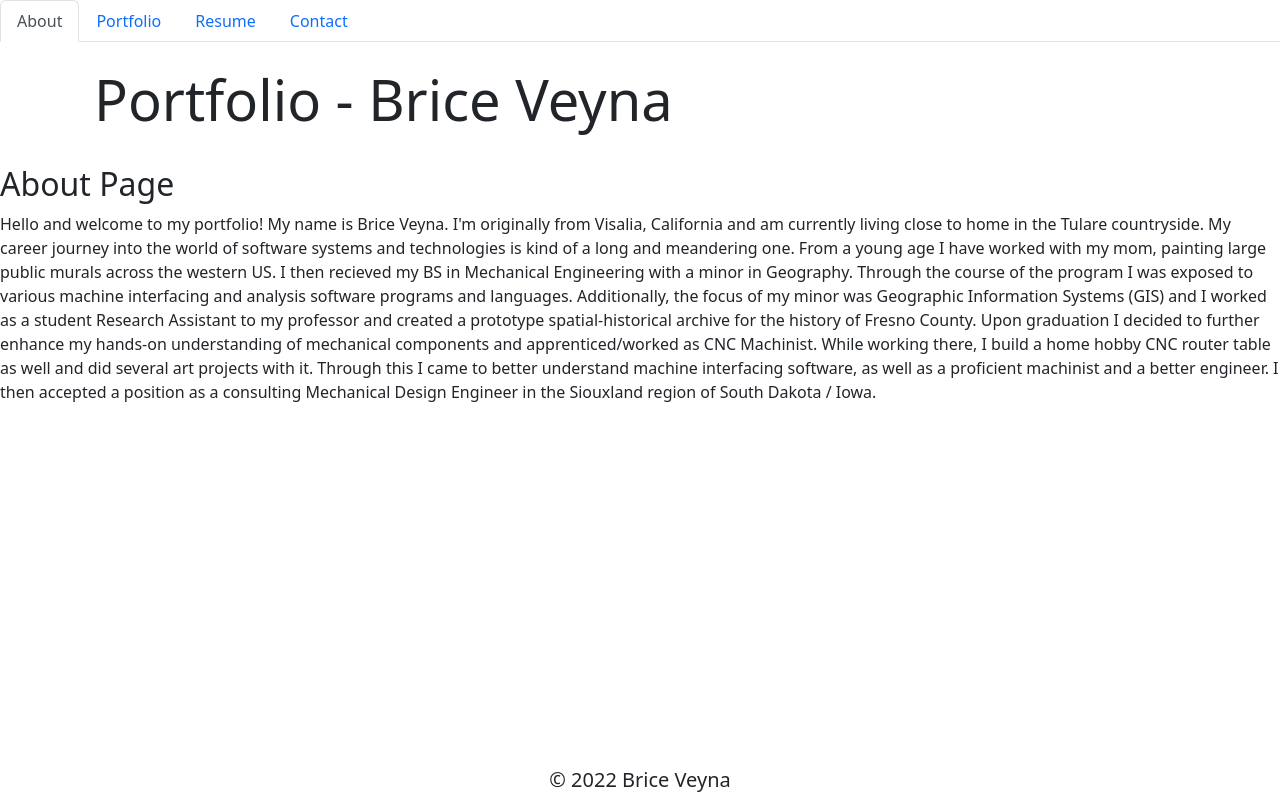
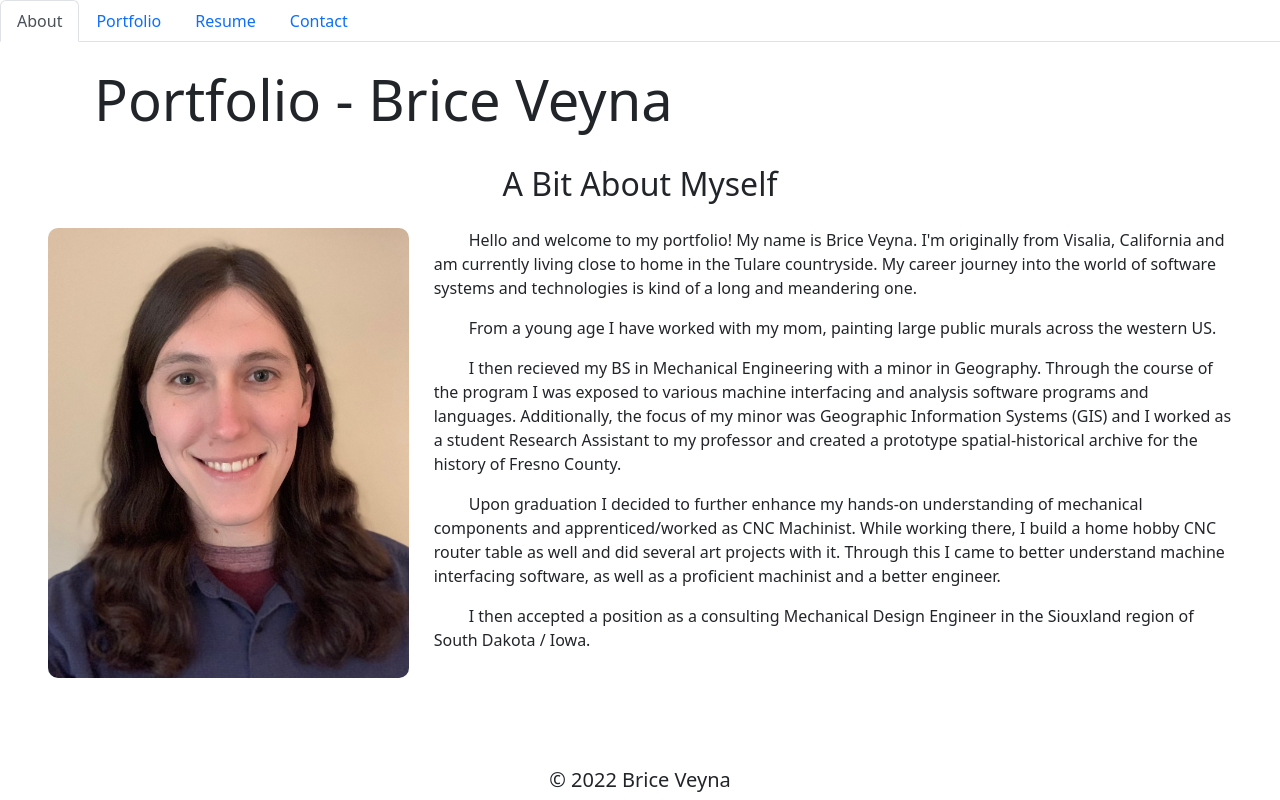
Before and after one commit to BriceVeyna/Software-Dev-Portfolio, a React (Create React App) app: page / in a window 1280 px wide. Built offline with nearby package versions, Linux system fonts and the light colour scheme.

Commit message:
Add base styling to about section

```diff
--- a/src/components/pages/About.js
+++ b/src/components/pages/About.js
@@ -1,20 +1,44 @@
 import React from 'react';
+
+const styles = {
+    portrait: {
+        float: 'left',
+        height: '450px',
+        margin: '0 25px 25px 0',
+        borderRadius: '10px',
+    },
+    bio: {
+        textIndent: '35px',
+    },
+};
 
 function About() {
     return (
-        <div>
-            <h2>About Page</h2>
+        <div className='p-5 pt-0'>
+            <h2 className='mb-4 text-center'>A Bit About Myself</h2>
+            <img src='./assets/images/Portrait.png' alt='Brice Veyna Portrait' style={styles.portrait}></img>
+            <div style={styles.bio}>
                 <p>
                     Hello and welcome to my portfolio! My name is Brice Veyna. I'm originally from Visalia, California and am currently living close to home in the Tulare countryside. My career journey into the world of software systems and technologies is kind of a long and meandering one.
+                </p>
 
+                <p>
                     From a young age I have worked with my mom, painting large public murals across the western US.
+                </p>
 
+                <p>
                     I then recieved my BS in Mechanical Engineering with a minor in Geography. Through the course of the program I was exposed to various machine interfacing and analysis software programs and languages. Additionally, the focus of my minor was Geographic Information Systems (GIS) and I worked as a student Research Assistant to my professor and created a prototype spatial-historical archive for the history of Fresno County.
+                </p>
 
+                <p>
                     Upon graduation I decided to further enhance my hands-on understanding of mechanical components and apprenticed/worked as CNC Machinist. While working there, I build a home hobby CNC router table as well and did several art projects with it. Through this I came to better understand machine interfacing software, as well as a proficient machinist and a better engineer.
+                </p>
 
+                <p>
                     I then accepted a position as a consulting Mechanical Design Engineer in the Siouxland region of South Dakota / Iowa.
                 </p>
+
+            </div>
         </div>
     );
 }
```
Lines whose indentation alone changed are shown as unchanged.
